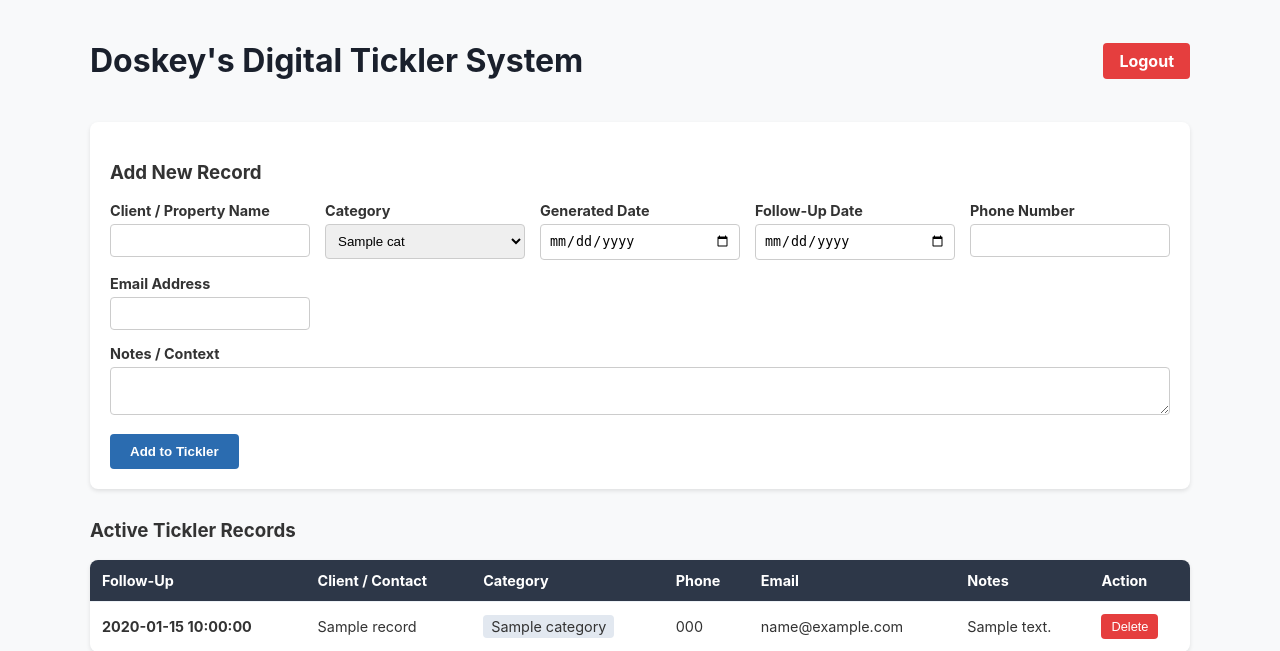
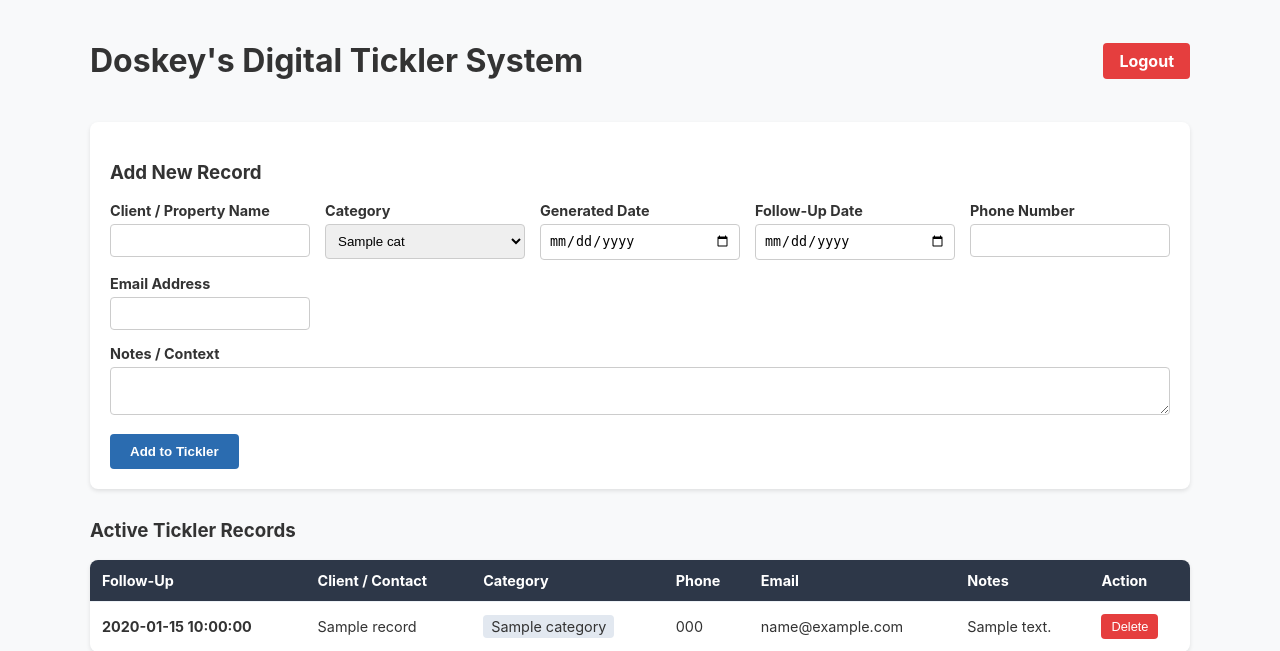
Before and after one commit to Doskey13/digital_tickler, a Flask app: template templates/index.html in a window 1280 px wide. Shown: the top 651 px of the page. Run offline with Flask 3, Linux system fonts and the light colour scheme; the template is opened without the code that fills it: most values are stand-ins (such as "Sample title", 1, 10 or a date in 2020).

Commit message:
Refactor HTML for conditional rendering and styling

```diff
--- a/templates/index.html
+++ b/templates/index.html
@@ -5,8 +5,7 @@
     <meta name="viewport" content="width=device-width, initial-scale=1.0">
     <title>Doskey's Digital Tickler System</title>
     <style>
-        body { font-family: -apple-system, BlinkMacSystemFont, "Segoe UI", Roboto, Helvetica, Arial, sans-serif; margin: 20px; background-color: #f8f9fa; color: #333; }
-        h1 { color: #1a202c; }
+        body { font-family: -apple-system, BlinkMacSystemFont, "Segoe UI", Roboto, sans-serif; margin: 20px; background-color: #f8f9fa; color: #333; }
         .container { max-width: 1100px; margin: 0 auto; }
         .header-bar { display: flex; justify-content: space-between; align-items: center; margin-bottom: 20px; }
         .logout-btn { background-color: #e53e3e; color: white; padding: 8px 16px; text-decoration: none; border-radius: 4px; font-weight: bold; }
@@ -42,9 +41,11 @@
                     <div>
                         <label>Category</label>
                         <select name="category" required>
+                            {% if categories %}
                                 {% for cat in categories %}
                                     <option value="{{ cat }}">{{ cat }}</option>
                                 {% endfor %}
+                            {% endif %}
                         </select>
                     </div>
                     <div>
@@ -87,6 +88,7 @@
                 </tr>
             </thead>
             <tbody>
+                {% if records %}
                     {% for record in records %}
                     <tr>
                         <td><strong>{{ record.follow_up_date }}</strong></td>
@@ -101,11 +103,12 @@
                             </form>
                         </td>
                     </tr>
+                    {% endfor %}
                 {% else %}
                     <tr>
                         <td colspan="7" style="text-align: center; color: #a0aec0;">No records found. Add one above!</td>
                     </tr>
-                {% endfor %}
+                {% endif %}
             </tbody>
         </table>
     </div>
```
Lines whose indentation alone changed are shown as unchanged.
